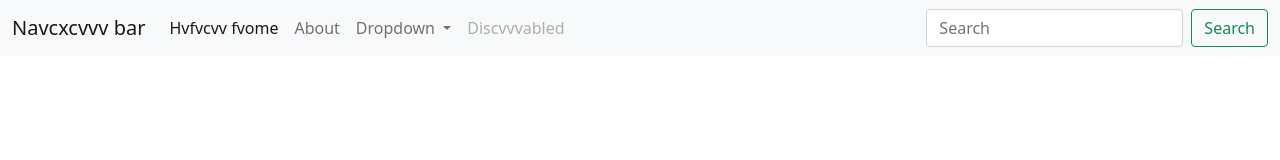
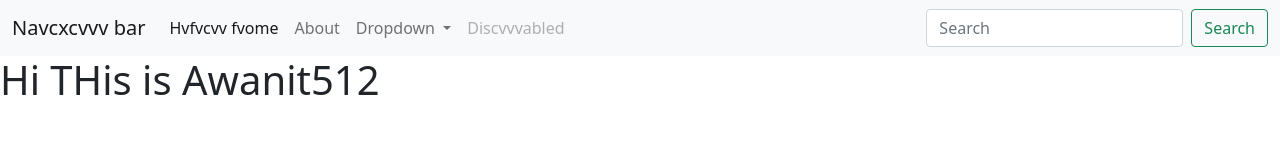
Before and after one commit to Awanit512/GitWithAr512, a plain HTML site: page Small-WEB-pROJECT/index.html in a window 1280 px wide. Drawn offline with nearby package versions, Linux system fonts and the light colour scheme.

Commit message:
body added

```diff
--- a/Small-WEB-pROJECT/index.html
+++ b/Small-WEB-pROJECT/index.html
@@ -48,6 +48,8 @@
       </div>
     </nav>
 
+    <h1>Hi THis is Awanit512 </h1>
+
     <!-- Optional JavaScript; choose one of the two! -->
 
     <!-- Option 1: Bootstrap Bundle with Popper -->
```
